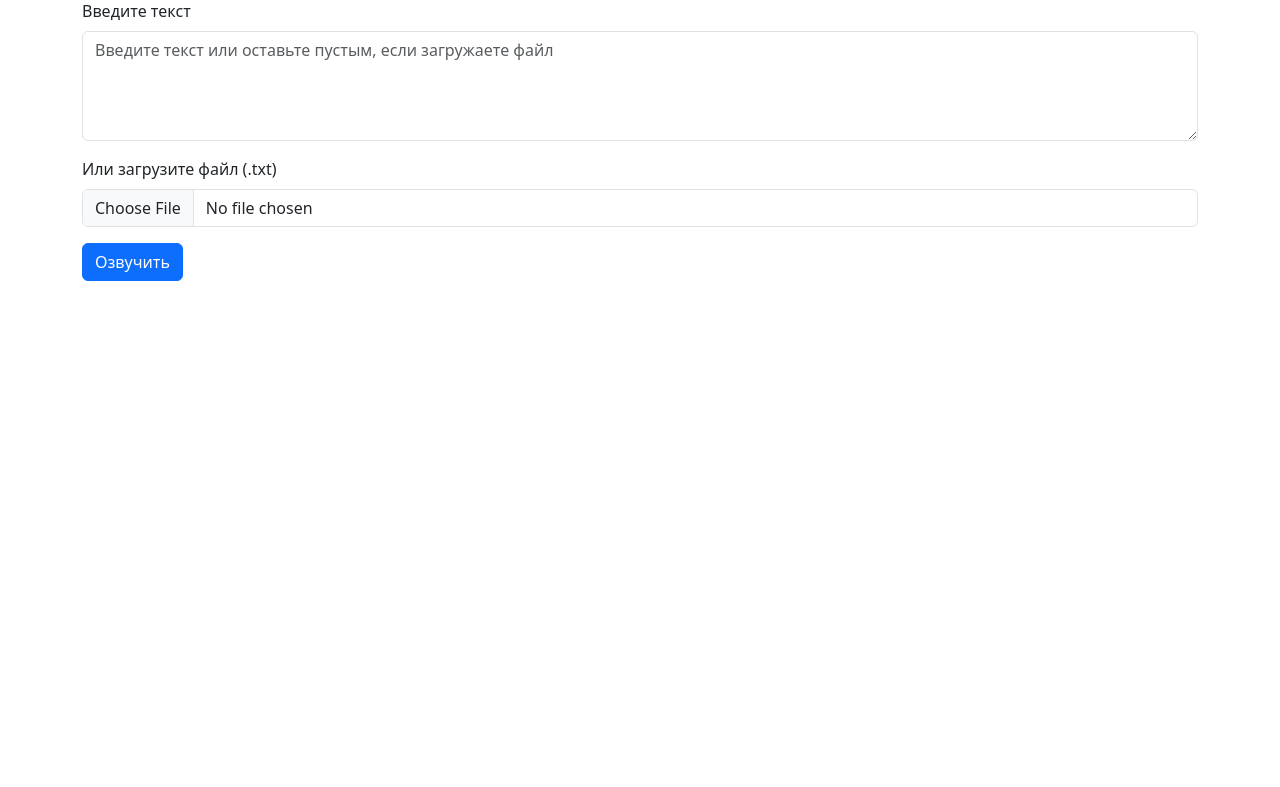
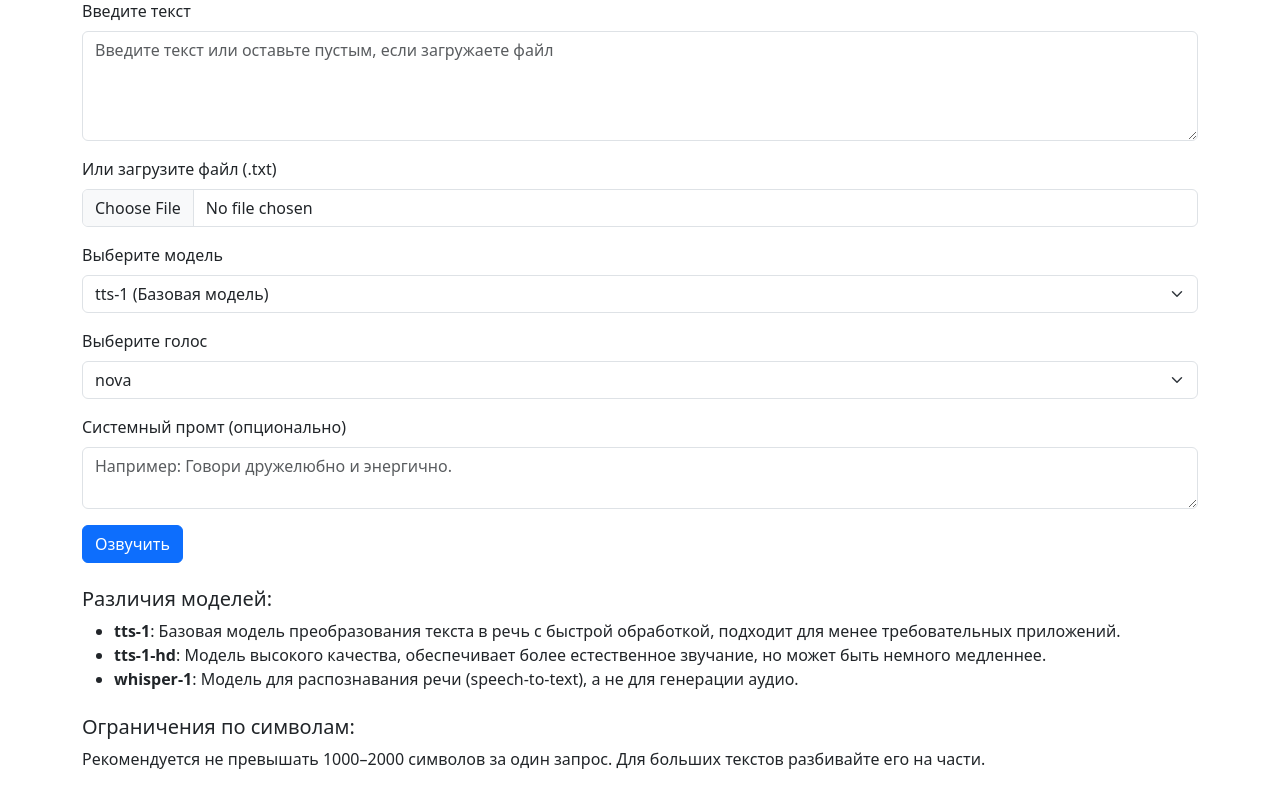
Before and after one commit to OrnateNt2/TTS_ChatGPT, a Flask app: page / in a window 1280 px wide. Shown: the part 121-908 px from the top of the page. Before the commit the page ends 402 px from the top, so only its background shows below. Run offline with Flask 3, Linux system fonts and the light colour scheme.

Commit message:
Add audio generation features with model and voice selection

```diff
--- a/app.py
+++ b/app.py
@@ -1,11 +1,11 @@
-from flask import Flask, render_template, request, send_file, redirect, url_for, flash
+import os
+import uuid
+from flask import Flask, render_template, request, redirect, url_for, flash
 from openai import OpenAI
 from dotenv import load_dotenv
-import os
-import tempfile
 
 app = Flask(__name__)
-app.secret_key = os.urandom(24)  # для flash-сообщений
+app.secret_key = os.urandom(24)
 
 # Загрузка переменных окружения из .env
 load_dotenv()
@@ -18,14 +18,18 @@ client = OpenAI(
     base_url="https://api.proxyapi.ru/openai/v1",
 )
 
+# Папка для аудиофайлов
+audio_dir = os.path.join(app.root_path, "static", "audio")
+os.makedirs(audio_dir, exist_ok=True)
+
 @app.route('/', methods=['GET', 'POST'])
 def index():
     if request.method == 'POST':
-        # Получаем текст из поля формы
+        # Чтение текста из поля или файла
         text = request.form.get('text')
-        # Или пытаемся прочитать загруженный файл
         uploaded_file = request.files.get('file')
         input_text = None
+
         if uploaded_file and uploaded_file.filename != '':
             try:
                 input_text = uploaded_file.read().decode('utf-8')
@@ -38,25 +42,38 @@ def index():
             flash("Введите текст или загрузите файл с текстом.")
             return redirect(url_for('index'))
 
-        # Генерируем аудио с помощью TTS API
-        with tempfile.NamedTemporaryFile(delete=False, suffix=".mp3") as temp_audio:
-            temp_audio_path = temp_audio.name
+        # Дополнительные параметры
+        model = request.form.get('model') or "tts-1-hd"
+        voice = request.form.get('voice') or "nova"
+        instructions = request.form.get('instructions', '').strip()
+
+        # Генерация уникального имени файла
+        filename = f"speech_{uuid.uuid4().hex}.mp3"
+        audio_file_path = os.path.join(audio_dir, filename)
+
+        # Параметры для запроса
+        params = {
+            "model": model,
+            "voice": voice,
+            "input": input_text,
+        }
+        if instructions:
+            params["instructions"] = instructions
 
         try:
-            with client.audio.speech.with_streaming_response.create(
-                model="tts-1-hd",  # Используем модель tts-1-hd
-                voice="nova",      # Голос можно менять: alloy, echo, fable, onyx, nova, shimmer
-                input=input_text,
-            ) as response:
-                response.stream_to_file(temp_audio_path)
+            with client.audio.speech.with_streaming_response.create(**params) as response:
+                response.stream_to_file(audio_file_path)
         except Exception as e:
             flash("Ошибка при генерации аудио: " + str(e))
-            os.remove(temp_audio_path)
+            if os.path.exists(audio_file_path):
+                os.remove(audio_file_path)
             return redirect(url_for('index'))
 
-        # Отправляем сгенерированный файл пользователю
-        return send_file(temp_audio_path, as_attachment=True, download_name="speech.mp3")
+        # Формируем URL для доступа к файлу
+        audio_url = url_for('static', filename=f"audio/{filename}")
+        return render_template("result.html", audio_url=audio_url)
     return render_template("index.html")
 
 if __name__ == '__main__':
+    # Приложение будет доступно по ip:5000 (например, 194.87.130.222:5000)
     app.run(host='0.0.0.0', port=5000)
--- a/templates/index.html
+++ b/templates/index.html
@@ -30,10 +30,46 @@
                 <label for="file" class="form-label">Или загрузите файл (.txt)</label>
                 <input class="form-control" type="file" id="file" name="file" accept=".txt">
             </div>
+            <div class="mb-3">
+                <label for="model" class="form-label">Выберите модель</label>
+                <select class="form-select" id="model" name="model">
+                    <option value="tts-1" selected>tts-1 (Базовая модель)</option>
+                    <option value="tts-1-hd">tts-1-hd (Высокое качество)</option>
+                </select>
+            </div>
+            <div class="mb-3">
+                <label for="voice" class="form-label">Выберите голос</label>
+                <select class="form-select" id="voice" name="voice">
+                    <option value="alloy">alloy</option>
+                    <option value="echo">echo</option>
+                    <option value="fable">fable</option>
+                    <option value="onyx">onyx</option>
+                    <option value="nova" selected>nova</option>
+                    <option value="shimmer">shimmer</option>
+                </select>
+            </div>
+            <div class="mb-3">
+                <label for="instructions" class="form-label">Системный промт (опционально)</label>
+                <textarea class="form-control" id="instructions" name="instructions" rows="2" placeholder="Например: Говори дружелюбно и энергично."></textarea>
+            </div>
             <button type="submit" class="btn btn-primary">Озвучить</button>
         </form>
+
+        <div class="mt-4">
+            <h5>Различия моделей:</h5>
+            <ul>
+                <li><strong>tts-1</strong>: Базовая модель преобразования текста в речь с быстрой обработкой, подходит для менее требовательных приложений.</li>
+                <li><strong>tts-1-hd</strong>: Модель высокого качества, обеспечивает более естественное звучание, но может быть немного медленнее.</li>
+                <li><strong>whisper-1</strong>: Модель для распознавания речи (speech-to-text), а не для генерации аудио.</li>
+            </ul>
+        </div>
+
+        <div class="mt-4">
+            <h5>Ограничения по символам:</h5>
+            <p>Рекомендуется не превышать 1000–2000 символов за один запрос. Для больших текстов разбивайте его на части.</p>
+        </div>
     </div>
-    <!-- Bootstrap JS (опционально для интерактивности) -->
+    <!-- Bootstrap JS -->
     <script src="https://cdn.jsdelivr.net/npm/bootstrap@5.3.0/dist/js/bootstrap.bundle.min.js"></script>
 </body>
 </html>
```
Also changed, not shown: templates/result.html (added, +25 -0 lines), 1 other file.
